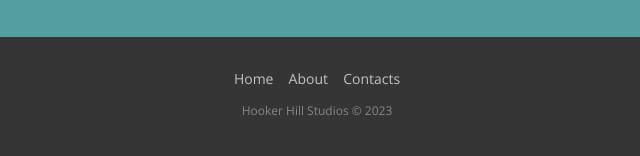
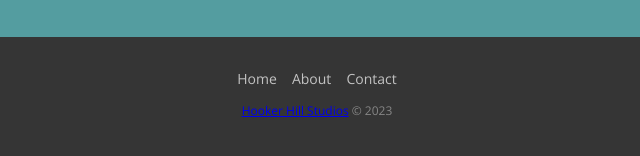
Before and after one commit to JRH89/SHDownloadPage, a plain HTML site: page index.html in a window 1280 px wide. Shown: the part 706-862 px from the top of the page, 323-963 px from the left. Drawn offline with nearby package versions, Linux system fonts and the light colour scheme.

Commit message:
Update index.html

```diff
--- a/index.html
+++ b/index.html
@@ -52,9 +52,9 @@
         <ul>
           <li><a href="https://jrh89.gumroad.com/">Home</a></li>
           <li><a href="https://github.com/JRH89/Sorting-Hat">About</a></li>
-          <li><a href="https://jaredsportfolio.netlify.app/#contact">Contacts</a></li>
+          <li><a href="https://have-mycard.vercel.app/api/3dhrOh3i">Contact</a></li>
         </ul>
-        <p>Hooker Hill Studios &copy; 2023</p>
+        <p><a href='https://hooker-hill-studios.vercel.app'>Hooker Hill Studios</a> &copy; 2023</p>
       </div>
     </footer>
     </body>
```
